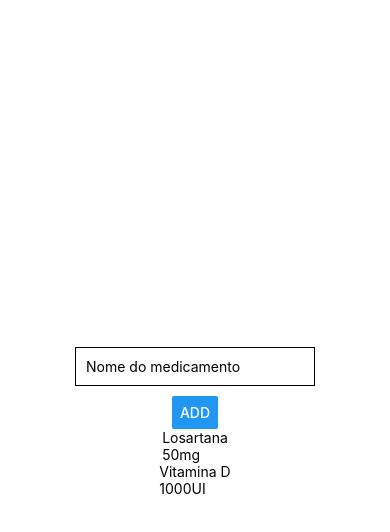
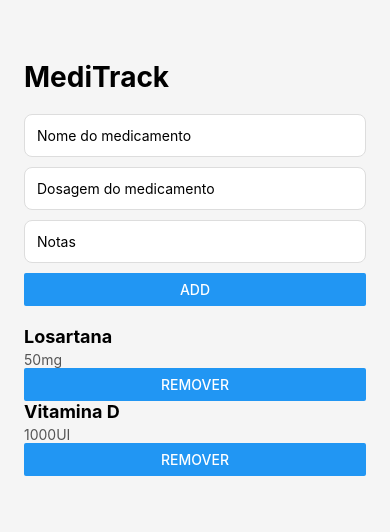
Before and after one commit to MiguelMonteiroo/medminder, a React Native app: screen / in a window 390 px wide. Shown: the top 532 px of the page. Built offline with nearby package versions, Linux system fonts and the light colour scheme.

Commit message:
add remove function and improve styles

```diff
--- a/src/components/MedicationCard.tsx
+++ b/src/components/MedicationCard.tsx
@@ -1,15 +1,42 @@
-import {View, Text} from 'react-native'
+import {View, Text, Button, StyleSheet} from 'react-native'
 
 type Props = {
     name: string;
     dosage: string;
+    notes?: string;
+    onDelete: () => void
 }
 
-export function MedicationCard({name, dosage} : Props){
+const styles = StyleSheet.create({
+    card: {
+        backgroundColor: "#FFF",
+        padding: 16,
+        borderRadius: 8,
+        marginTop: 12,
+        width: "100%"
+    },
+    name: {
+        fontSize: 18,
+        fontWeight: "bold",
+    },
+    dosage: {
+        color: "#555",
+        marginTop: 4,
+    },
+    notes: {
+        color: "#777",
+        marginTop: 4,
+    }
+})
+
+export function MedicationCard({name, dosage, notes, onDelete} : Props){
     return(
         <View>
-            <Text>{name}</Text>
-            <Text>{dosage}</Text>
+            <Text style={styles.name}>{name}</Text>
+            <Text style={styles.dosage}>{dosage}</Text>
+            {notes ? <Text style={styles.notes}>{notes}</Text> : null}
+
+            <Button title= "Remover" onPress={onDelete}/>
         </View>
     )
 }
--- a/src/screens/HomeScreen.tsx
+++ b/src/screens/HomeScreen.tsx
@@ -1,14 +1,14 @@
-import {View, TextInput, Button} from 'react-native'
+import {View, Text, TextInput, Button, StyleSheet} from 'react-native'
 import { useState } from 'react';
 import { MedicationCard } from '../components/MedicationCard';
-
+import { Medication } from '../types/Medication';
 
 
 export function HomeScreen() {
-    const [medications, setMedications] = useState([{
+    const [medications, setMedications] = useState<Medication[]>([{
         id: "1",
         name: "Losartana",
-        dosage:"50mg"
+        dosage:"50mg",
     },
     {
       id: "2",
@@ -17,6 +17,8 @@ export function HomeScreen() {
     }]);
 
     const [name, setName] = useState("");
+    const [dosage, setDosage] = useState("");
+    const [notes, setNotes] = useState("");
 
     function addMedication() {
         if (!name.trim()) return;
@@ -26,41 +28,85 @@ export function HomeScreen() {
             {
             id: Date.now().toString(),
             name: name,
-            dosage: "Sem dosagem",
+            dosage: dosage || "Sem dosagem",
+            notes: notes
+
             },
         ]);
 
         setName("");
+        setDosage("");
+        setNotes("");
     }
+
+    function removeMedication(id: string) {
+        setMedications(medications.filter((medication) => medication.id !== id))
+    }
+
+       const styles = StyleSheet.create({
+        container: {
+            flex: 1,
+            padding: 24,
+            paddingTop: 60,
+            backgroundColor: "#F5F5F5",
+        },
+        title: {
+            fontSize: 28,
+            fontWeight: "bold",
+            marginBottom: 20
+        },
+        input: {
+            borderWidth: 1,
+            borderColor: "#DDD",
+            backgroundColor: "#FFF",
+            padding: 12,
+            marginBottom: 10,
+            borderRadius:8,
+        }
+    })
+
     return(
-        <View
-        style= {{
-            flex: 1,
-            justifyContent: 'center',
-            alignItems: 'center'
-        }}>
+        <View style={styles.container}>
+            <Text style ={styles.title}>MediTrack</Text>
             <TextInput
                 value={name}
                 onChangeText={setName}
                 placeholder='Nome do medicamento'
-                style={{
-                    borderWidth: 1,
-                    padding: 10,
-                    marginBottom: 10
-                }}
+                style={styles.input}
             />
 
+             <TextInput
+                value={dosage}
+                onChangeText={setDosage}
+                placeholder='Dosagem do medicamento'
+                style={styles.input}
+
+            />
+
+              <TextInput
+                value={notes}
+                onChangeText={setNotes}
+                placeholder='Notas'
+                style={styles.input}
+            />
             <Button
                 title="Add"
                 onPress={addMedication}
             />
-
-            {medications.map((medication) => (
+            <View style={{ marginTop: 20 }}>
+                {medications.map((medication) => (
                 <MedicationCard
                 key={medication.id}
                 name={medication.name}
-                dosage={medication.dosage}/>
+                dosage={medication.dosage}
+                notes={medication.notes}
+                onDelete={() => removeMedication(medication.id)}/>
             ))}
+            </View>
+
         </View>
+
+
+
     );
 }
--- /dev/null
+++ b/src/types/Medication.ts
@@ -0,0 +1,6 @@
+export type Medication = {
+    id: string;
+    name: string;
+    dosage: string;
+    notes?: string;
+}
```
